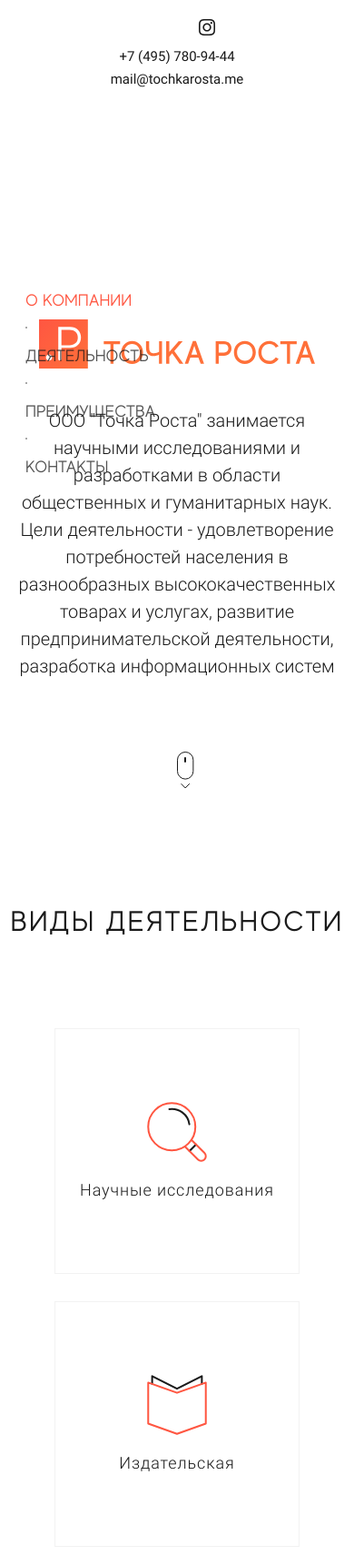
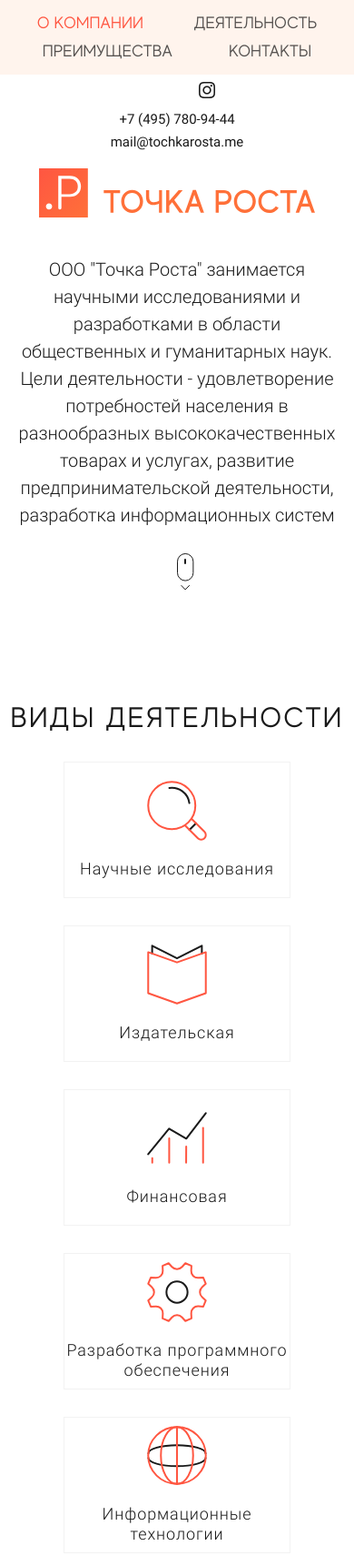
Before and after one commit to alchin-andrey/gr2_alchyn_andrii_kr_2, a plain HTML site: page index.html in a window 390 px wide. Shown: the top 1710 px of the page at 91% size. Drawn offline with Linux system fonts and the light colour scheme.

Commit message:
adaptive

```diff
--- a/css/style.css
+++ b/css/style.css
@@ -122,16 +122,50 @@ h1, h2, h3, h4, h5, h6 {
 .wrapper {
     max-width: 1920px;
     margin: 0 auto;
-    position: relative;
+    /* position: relative; */
 }
 
 /*________menu_______*/
 
 .nav-menu-1 {
     position: fixed;
-    top: 300px;
+    top: 250px;
     left: 0px;
     z-index: 10;
+
+}
+
+@media (max-width: 1600px) {
+    .nav-menu-1 {
+        width: 100%;
+        left: auto;
+        top: 0;
+        background:rgba(255, 233, 220, 0.5);
+        padding: 15px 0 15px 0;
+    }
+}
+
+@media (max-width: 1600px) {
+    .menu-1 {
+        display: flex;
+        justify-content: space-evenly;
+        /* flex-wrap: wrap; */
+        gap: 0px 0;
+    }
+}
+
+@media (max-width: 625px) {
+    .menu-1 {
+        flex-wrap: wrap;
+        gap: 10px 10px;
+    }
+}
+
+@media (max-width: 550px) {
+    .menu-1 {
+        flex-wrap: wrap;
+        gap: 10px 0px;
+    }
 }
 
 .menu-link {
@@ -148,8 +182,27 @@ h1, h2, h3, h4, h5, h6 {
     bottom: 0px;
 }
 
+@media (max-width: 1600px) {
+    .menu-link::before {
+        display: none;
+    }
+}
+
 .menu-1 li {
     padding: 20px 0 20px 0;
+}
+
+@media (max-width: 1600px) {
+    .menu-1 li  {
+        padding: 0 15px 0 15px;
+    }
+}
+
+@media (max-width: 1600px) {
+    ul {
+        padding-left: 0;
+        margin-bottom: 0;
+    }
 }
 
 .menu-1>li>a {
@@ -178,6 +231,12 @@ h1, h2, h3, h4, h5, h6 {
     position: relative;
 }
 
+@media (max-width: 768px) {
+    .header {
+        min-height: auto;
+    }
+}
+
 .header::before {
     content: url(../img/icon/svg/scrolling-head.svg);
     position: absolute;
@@ -192,6 +251,22 @@ h1, h2, h3, h4, h5, h6 {
     font-size: 15px;
     line-height: 18px;
     color: #1A1A1A;
+}
+
+.heder-link {
+    padding-top: 15px;
+}
+
+@media (max-width: 1600px) {
+    .heder-link {
+        padding-top: 60px;
+    }
+}
+
+@media (max-width: 625px) {
+    .heder-link {
+        padding-top: 90px;
+    }
 }
 
 .heder-link__flex-1 {
@@ -247,14 +322,23 @@ h1, h2, h3, h4, h5, h6 {
     padding-top: 255px;
 }
 
+@media (max-width: 768px) {
+    .header-centre {
+        padding-top: 20px;
+    }
+}
+
 .heder-link__flex-2 {
     display: flex;
     align-items: center;
     justify-content: end;
 }
 
-.header-logo img {
-    width: 100%;
+@media (max-width: 768px) {
+    .header-logo img {
+        text-align: center;
+        width: 100%;
+    }
 }
 
 .header-text {
@@ -300,6 +384,13 @@ h1, h2, h3, h4, h5, h6 {
     margin-bottom: 99px;
 }
 
+@media (max-width: 768px) {
+    .tile-s1 {
+        padding-top: 90px;
+        margin-bottom: 30px;
+    }
+}
+
 .sec-1__box {
     width: 270px;
     height: 270px;
@@ -308,7 +399,16 @@ h1, h2, h3, h4, h5, h6 {
     flex-direction: column;
     align-items: center;
     margin-bottom: 30px;
-    /* flex-basis: 55%; */
+}
+
+@media (max-width: 576px) {
+    .sec-1__box {
+        width: 250px;
+        height: 150px;
+        margin-bottom: 30px;
+        justify-content: center;
+
+    }
 }
 
 .s-1__img img {
@@ -316,6 +416,12 @@ h1, h2, h3, h4, h5, h6 {
     height: 66px;
     margin-bottom: 20px;
     margin-top: 80px;
+}
+
+@media (max-width: 576px) {
+    .s-1__img img {
+        margin-top: 0px;
+    }
 }
 
 .s-1__text {
@@ -333,8 +439,13 @@ h1, h2, h3, h4, h5, h6 {
 
 .sec-2 {
     background: url(../img/background/ofice_2.png) center/cover no-repeat fixed;
-    ;
     min-height: 899px;
+}
+
+@media (max-width: 768px) {
+    .sec-2 {
+        min-height: auto;
+    }
 }
 
 .tile-s2 {
@@ -348,6 +459,13 @@ h1, h2, h3, h4, h5, h6 {
     text-align: center;
     padding-top: 213px;
     margin-bottom: 178px;
+}
+
+@media (max-width: 768px) {
+    .tile-s2 {
+        padding-top: 90px;
+        margin-bottom: 30px;
+    }
 }
 
 .sec-2__box {
@@ -403,6 +521,13 @@ h1, h2, h3, h4, h5, h6 {
     text-align: center;
     padding-top: 96px;
     margin-bottom: 87px;
+}
+
+@media (max-width: 768px) {
+    .tile-s3 {
+        padding-top: 90px;
+        margin-bottom: 30px;
+    }
 }
 
 .form-name input {
@@ -470,7 +595,7 @@ textarea {
     margin: 45px 0 44px 0;
 }
 
-.btm button:active {
+.btm button:hover {
     background: #6d3a0a;
 }
 
@@ -499,6 +624,10 @@ textarea {
     right: 15px;
 }
 
+.footer > a:hover::after {
+    border-radius: 50px;
+}
+
 .contacts, .contacts a, .contacts span {
     font-family: 'Roboto', sans-serif;
     font-style: normal;
@@ -510,10 +639,6 @@ textarea {
     color: #FFFFFF;
 }
 
-.map-foot {
-    /* position: relative; */
-
-}
 
 .map-foot::before {
     content: url(../img/icon/svg/foot_map.svg);
@@ -559,6 +684,8 @@ textarea {
 .footer-2 {
     background-color: rgba(0, 0, 0, 0.76);
     margin-top: -30px;
+    position: relative;
+    z-index: 2;
 }
 
 .foot-2__main a {
--- a/index.html
+++ b/index.html
@@ -12,7 +12,7 @@
     <!-- Дата выполнения задания 08.10.2021 -->
 </head>
 <body>
-    <header class="wrapper header">
+    <header class="header">
         <nav class="nav-menu-1">
             <ul class="menu-1">
                 <li class="menu-link active-1"><a class="active-1" href="#part1">О компании</a></li>
@@ -22,8 +22,9 @@
             </ul>
         </nav>
         <div class="container" id="part1">
-            <div class="row pt-4">
-                <div class="col-12 col-sm-4 col-lg-6 col-xl-8 mb-3 d-flex justify-content-center">
+            <div class="heder-link">
+                <div class="row">
+                    <div class="col-12 col-sm-4 col-lg-6 col-xl-8 mb-3 d-flex justify-content-center justify-content-md-start">
                         <div class="heder-link__flex-1">
                             <a class="link-1" href="https://vk.com" target="_blank" rel="nofollow"></a>
                             <a class="link-2" href="https://www.facebook.com" target="_blank" rel="nofollow"></a>
@@ -44,9 +45,10 @@
                     </div>
                 </div>
             </div>
+        </div>
     </header>
     <main>
-        <section class="wrapper sec-1" id="part2">
+        <section class="sec-1" id="part2">
             <div class="container">
                 <div class="tile-s1">Виды Деятельности</div>
                 <div class="row">
@@ -93,15 +95,15 @@
                         </div>
                     </div>
                     <div class="col-12 col-sm-6 col-md-6 col-xl-3 d-flex justify-content-center">
-                        <dim class="sec-1__box">
+                        <div class="sec-1__box">
                             <div class="s-1__img"><img src="img/icon/svg/s1_ekonom.svg" alt="ekonom"></div>
                             <div class="s-1__text">Внешнеэкономическая</div>
-                        </dim>
+                        </div>
                     </div>
                 </div>
             </div>
         </section>
-        <section class="wrapper sec-2" id="part3">
+        <section class="sec-2" id="part3">
             <div class="container">
                 <div class="tile-s2">Наши преимущества</div>
                 <div class="row">
@@ -129,7 +131,7 @@
                 </div>
             </div>
         </section>
-        <section class="wrapper sec-3" id="part4">
+        <section class="sec-3" id="part4">
             <div class="container">
                 <div class="tile-s3">Контакты</div>
                 <div class="sec-3__main">
@@ -145,7 +147,7 @@
     </main>
     <footer class="footer">
         <a  href="#part1"></a>
-        <div class="container">
+        <div class="container-md">
             <div class="foot__main">
                 <div class="row">
                     <div class="col-12 col-md-2 d-flex justify-content-center align-items-center"><a href="/"><img src="img/logo/logo_2.svg" alt="logo"></a></div>
@@ -162,7 +164,7 @@
         </div>
     </footer>
     <footer class="footer-2">
-        <div class="container-xl">
+        <div class="container">
             <div class="foot-2__main"><a href="#">Все права защищены ©2019</a></div>
         </div>
     </footer>
```
Lines whose indentation alone changed are shown as unchanged.
